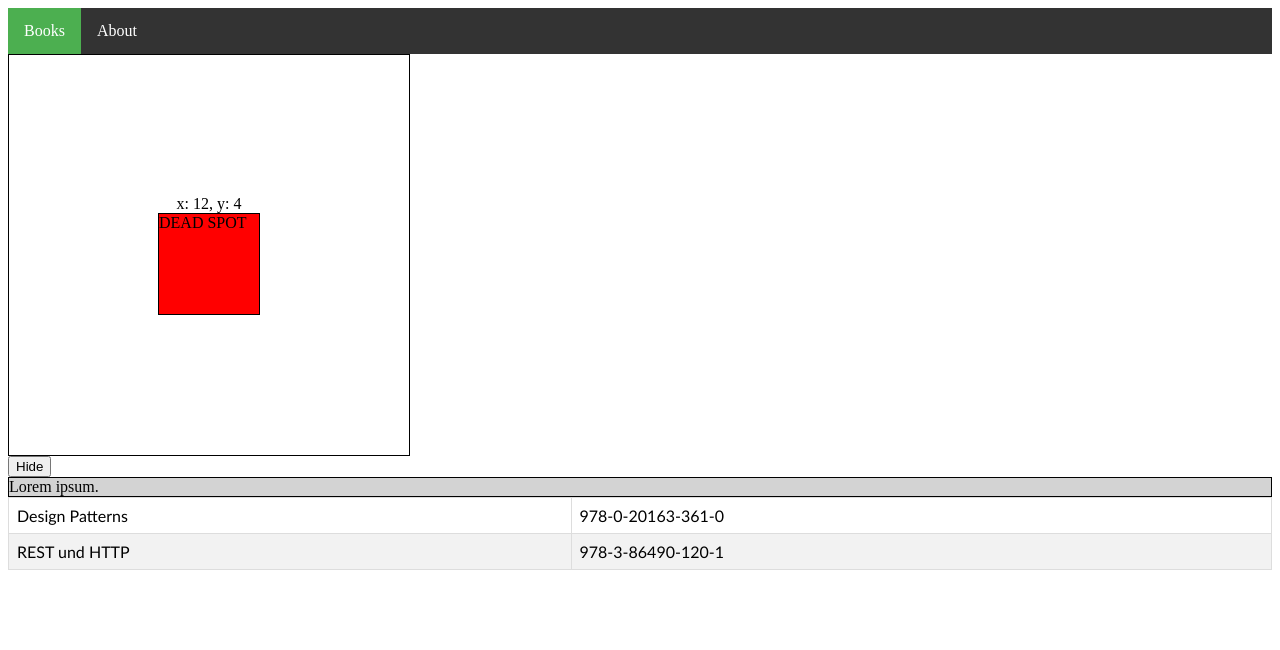
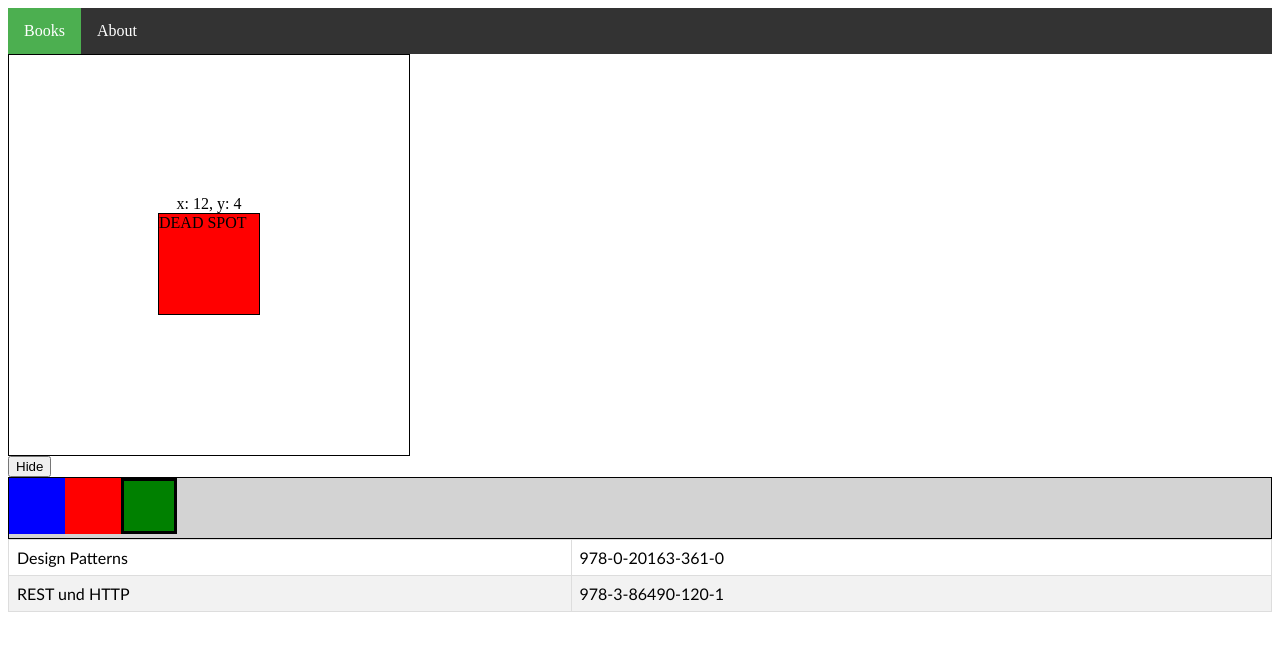
Before and after one commit to workshops-de/vuejs3-vite-typescript-workshop, a Vue app: page / in a window 1280 px wide. Shown: the top 650 px of the page. Built offline with nearby package versions, Linux system fonts and the light colour scheme.

Commit message:
Create different colored boxes

```diff
--- a/src/components/InfoBox.vue
+++ b/src/components/InfoBox.vue
@@ -1,9 +1,13 @@
 <template>
-  <button>
+  <button @click="isVisible = !isVisible">
     <span v-if="isVisible">Hide</span>
     <span v-else>Show</span>
   </button>
-  <div class="container" v-show="isVisible">Lorem ipsum.</div>
+  <div class="container" v-show="isVisible">
+    <div :class="['box', blueClass]"></div>
+    <div :class="{ box: true, red: isRed }"></div>
+    <div class="box" :class="borderedBox" @click="update"></div>
+  </div>
 </template>
 
 <script lang="ts">
@@ -11,6 +15,15 @@ import { defineComponent } from "vue";
 
 interface ComponentData {
   isVisible: boolean;
+  blueClass: "blue";
+  isRed: boolean;
+  clicked: boolean;
+}
+
+interface BoxClasses {
+  green: boolean;
+  border: boolean;
+  blue: boolean;
 }
 
 export default defineComponent({
@@ -18,14 +31,50 @@ export default defineComponent({
   data(): ComponentData {
     return {
       isVisible: true,
+      blueClass: "blue",
+      isRed: true,
+      clicked: false,
     };
+  },
+  methods: {
+    update() {
+      this.clicked = true;
+    },
+  },
+  computed: {
+    borderedBox(): BoxClasses {
+      return {
+        green: !this.clicked,
+        border: !this.clicked,
+        blue: this.clicked,
+      };
+    },
   },
 });
 </script>
 
-<style>
+<style scoped>
 .container {
   border: 1px solid;
   background-color: lightgrey;
 }
+.box {
+  width: 50px;
+  height: 50px;
+  display: inline-block;
+  background-color: gray;
+  border: 3px solid transparent;
+}
+.red {
+  background-color: red;
+}
+.blue {
+  background-color: blue;
+}
+.green {
+  background-color: green;
+}
+.border {
+  border: 3px solid black;
+}
 </style>
```
